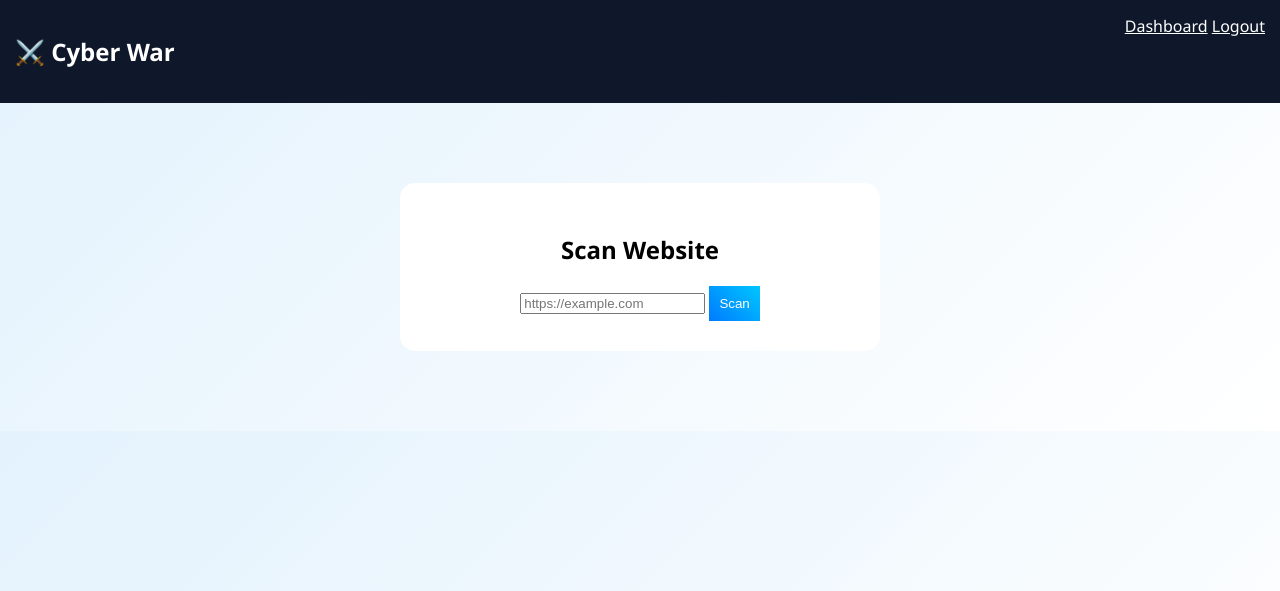
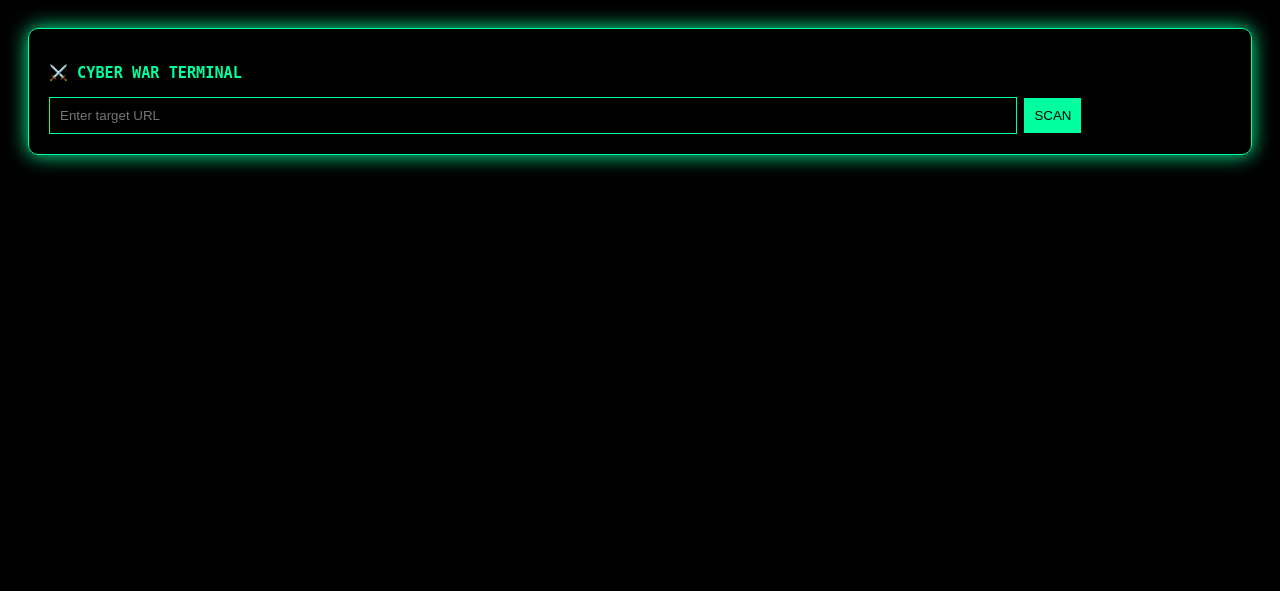
Before and after one commit to vimakv/cyber-war, a Flask app: page /scanner in a window 1280 px wide. Shown: the top 591 px of the page. Run offline with Flask 3, Linux system fonts and the light colour scheme; the visitor is signed in with stand-in values (Sample User, id 1).

Commit message:
fix requirements

```diff
--- a/app.py
+++ b/app.py
@@ -1,13 +1,21 @@
-from flask import Flask, request, render_template, redirect, session
-import sqlite3, re, random, time
+from flask import Flask, request, render_template, redirect, session, send_file
+import sqlite3, os, re, random, time
 from werkzeug.security import generate_password_hash, check_password_hash
+from urllib.parse import urlparse
 
 # EMAIL
 from flask_mail import Mail, Message
 
-# SCANNER
+# SCANNERS
 from scanner.sql_injection import scan_sql
 from scanner.xss import scan_xss
+from scanner.headers import scan_headers
+from scanner.open_redirect import scan_redirect
+from scanner.port_scanner import scan_ports
+from scanner.subdomain import scan_subdomains
+from scanner.bruteforce import simulate_bruteforce
+
+from report import generate_report
 
 app = Flask(__name__)
 app.secret_key = "secret123"
@@ -18,8 +26,8 @@ DB_PATH = "database.db"
 app.config['MAIL_SERVER'] = 'smtp.gmail.com'
 app.config['MAIL_PORT'] = 587
 app.config['MAIL_USE_TLS'] = True
-app.config['MAIL_USERNAME'] = "cyberwarrs@gmail.com"   # 👈 YOUR EMAIL
-app.config['MAIL_PASSWORD'] = "ulyhjsrnxnikozsn"          # 👈 APP PASSWORD (NO SPACES)
+app.config['MAIL_USERNAME'] = "cyberwarrs@gmail.com"
+app.config['MAIL_PASSWORD'] = "ulyhjsrnxnikozsn"
 app.config['MAIL_DEFAULT_SENDER'] = app.config['MAIL_USERNAME']
 
 mail = Mail(app)
@@ -105,7 +113,6 @@ def register():
         session['otp'] = otp
         session['otp_time'] = time.time()
 
-        # 🔥 SEND EMAIL
         try:
             msg = Message(
                 subject="Cyber War OTP Verification",
@@ -114,10 +121,9 @@ def register():
             msg.body = f"Your OTP is: {otp}"
             mail.send(msg)
             print("✅ Email sent")
-
         except Exception as err:
-            print("❌ Email failed:", err)
-            print("🔥 OTP (fallback):", otp)
+            print("❌ Email error:", err)
+            print("🔥 OTP:", otp)
 
         return redirect('/verify')
 
@@ -203,16 +209,35 @@ def scanner():
         if "?" not in url:
             url += "?id=1"
 
+        parsed = urlparse(url)
+        host = parsed.netloc or parsed.path
+
         sql = scan_sql(url)
         xss = scan_xss(url)
+        headers = scan_headers(url)
+        redirect_vuln = scan_redirect(url)
+        ports = scan_ports(host)
+        subs = scan_subdomains(host)
+        brute = simulate_bruteforce()
 
         result['SQL Injection'] = sql
         result['XSS'] = xss
+        result['Security Headers'] = headers
+        result['Open Redirect'] = redirect_vuln
+        result['Port Scan'] = ports
+        result['Subdomains'] = subs
+        result['Brute Force'] = brute
 
-        if "Vulnerable" in sql or "Vulnerable" in xss:
+        # 🔥 SEVERITY
+        if any("Vulnerable" in str(v) for v in result.values()):
             result['Severity'] = "High"
+        elif "Open Ports" in result['Port Scan']:
+            result['Severity'] = "Medium"
         else:
             result['Severity'] = "Low"
+
+        # REPORT
+        generate_report(url, result)
 
         conn = sqlite3.connect(DB_PATH)
         cur = conn.cursor()
@@ -224,6 +249,19 @@ def scanner():
         conn.close()
 
     return render_template("index.html", result=result)
+
+# ================= DOWNLOAD =================
+@app.route('/download')
+def download():
+    if os.path.exists("scan_report.pdf"):
+        return send_file("scan_report.pdf", as_attachment=True)
+    return "No report"
+
+@app.route('/download_html')
+def download_html():
+    if os.path.exists("scan_report.html"):
+        return send_file("scan_report.html", as_attachment=True)
+    return "No report"
 
 # ================= PROFILE =================
 @app.route('/profile')
--- /dev/null
+++ b/scanner/bruteforce.py
@@ -0,0 +1,4 @@
+def simulate_bruteforce():
+    attempts = ["admin123","password","123456","admin@123"]
+
+    return f"Simulated attempts: {len(attempts)} (Demo only)"
--- a/templates/index.html
+++ b/templates/index.html
@@ -1,117 +1,96 @@
 <!DOCTYPE html>
 <html>
 <head>
-<title>Cyber War Scanner</title>
+<title>Cyber War Terminal</title>
 
 <style>
 body {
-    margin: 0;
-    font-family: 'Segoe UI';
-    background: linear-gradient(135deg,#e3f2fd,#ffffff);
+    background:black;
+    color:#00ff9f;
+    font-family:monospace;
+    padding:20px;
 }
 
-.nav {
-    background: #0f172a;
-    color: white;
-    padding: 15px;
-    display:flex;
-    justify-content:space-between;
+/* TERMINAL BOX */
+.terminal {
+    border:1px solid #00ff9f;
+    padding:20px;
+    border-radius:10px;
+    box-shadow:0 0 20px #00ff9f;
 }
 
-.container {
-    width: 420px;
-    margin: 80px auto;
-    background: white;
-    padding: 30px;
-    border-radius: 15px;
-    text-align:center;
+/* INPUT */
+input {
+    width:80%;
+    padding:10px;
+    background:black;
+    border:1px solid #00ff9f;
+    color:#00ff9f;
 }
 
+/* BUTTON */
 button {
-    background: linear-gradient(45deg,#007bff,#00c6ff);
+    padding:10px;
+    background:#00ff9f;
     border:none;
-    padding:10px;
-    color:white;
     cursor:pointer;
 }
 
-button:hover {
-    transform: scale(1.05);
-}
-
-.safe {color:green;}
-.vuln {color:red;}
-.medium {color:orange;}
-
-.spinner {
-    border:6px solid #eee;
-    border-top:6px solid blue;
-    border-radius:50%;
-    width:40px;
-    height:40px;
-    animation:spin 1s linear infinite;
-    margin:auto;
-}
-
-@keyframes spin {
-    100%{transform:rotate(360deg);}
+/* OUTPUT */
+.output {
+    margin-top:20px;
+    white-space:pre-line;
 }
 </style>
+
+<script>
+function typeEffect(text, id) {
+    let i = 0;
+    let speed = 20;
+    let elem = document.getElementById(id);
+    elem.innerHTML = "";
+
+    function type() {
+        if (i < text.length) {
+            elem.innerHTML += text.charAt(i);
+            i++;
+            setTimeout(type, speed);
+        }
+    }
+    type();
+}
+</script>
+
 </head>
 
 <body>
 
-<div class="nav">
-<h2>⚔️ Cyber War</h2>
-<div>
-<a href="/dashboard" style="color:white;">Dashboard</a>
-<a href="/logout" style="color:white;">Logout</a>
-</div>
-</div>
+<div class="terminal">
 
-<div class="container">
+<h3>⚔️ CYBER WAR TERMINAL</h3>
 
-<h2>Scan Website</h2>
-
-<form method="POST" onsubmit="showLoader()">
-<input name="url" placeholder="https://example.com" required>
-<button>Scan</button>
+<form method="POST">
+<input name="url" placeholder="Enter target URL" required>
+<button>SCAN</button>
 </form>
 
-<div id="loader" style="display:none;">
-<div class="spinner"></div>
-<p>Scanning...</p>
-</div>
+{% if result %}
 
-{% if result %}
-<p>SQL:
-<span class="{{ 'vuln' if result['SQL Injection']=='Vulnerable' else 'safe' }}">
-{{ result['SQL Injection'] }}
-</span></p>
+<div class="output" id="out"></div>
 
-<p>XSS:
-<span class="{{ 'vuln' if result['XSS']=='Vulnerable' else 'safe' }}">
-{{ result['XSS'] }}
-</span></p>
+<script>
+let data = `
+{% for k,v in result.items() %}
+{{ k }} : {{ v }}
+{% endfor %}
+`;
 
-<p>Severity:
-<span class="
-{% if result['Severity']=='High' %}vuln
-{% elif result['Severity']=='Medium' %}medium
-{% else %}safe
-{% endif %}
-">
-{{ result['Severity'] }}
-</span></p>
+typeEffect(data, "out");
+</script>
+
 {% endif %}
 
 </div>
 
-<script>
-function showLoader(){
-document.getElementById("loader").style.display="block";
-}
-</script>
-
 </body>
 </html>
```
Also changed, not shown: report.py (+24 -21 lines), scanner/headers.py (added, +25 -0 lines), scanner/open_redirect.py (added, +20 -0 lines), scanner/port_scanner.py (added, +20 -0 lines), scanner/sql_injection.py (+23 -12 lines), scanner/subdomain.py (added, +20 -0 lines), scanner/xss.py (+12 -7 lines).
